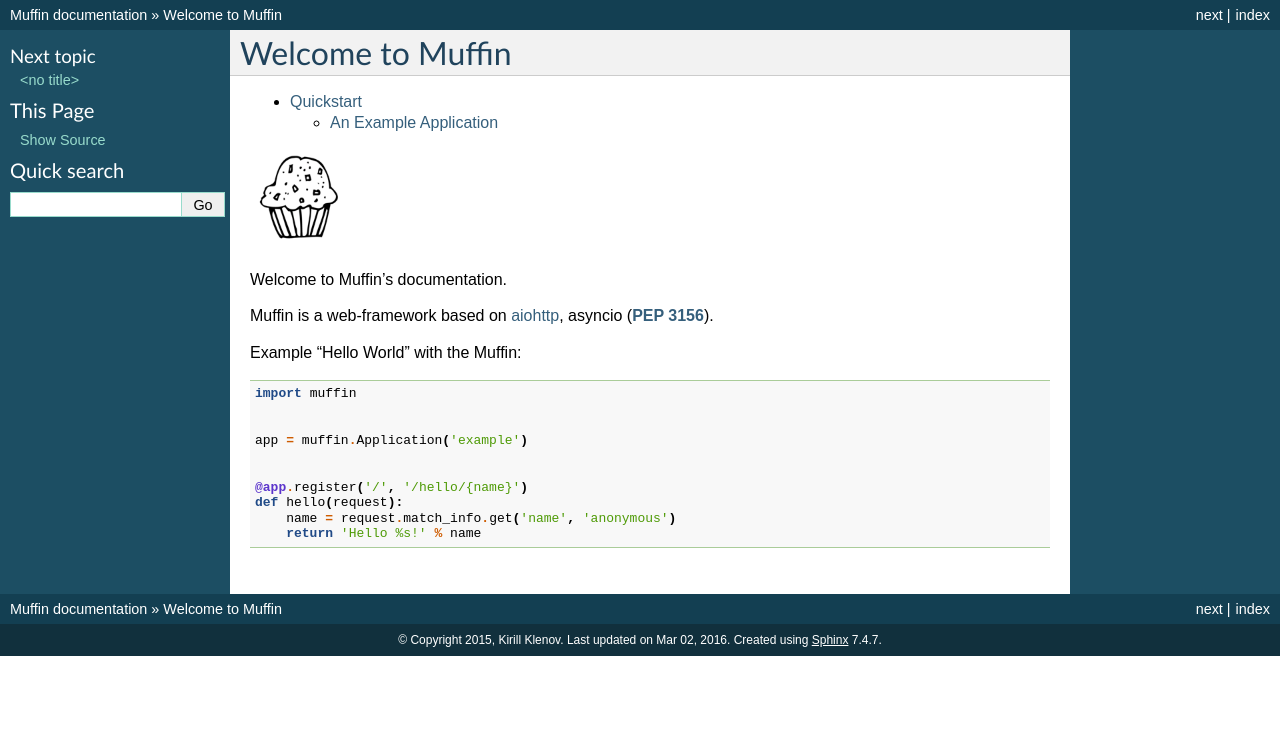
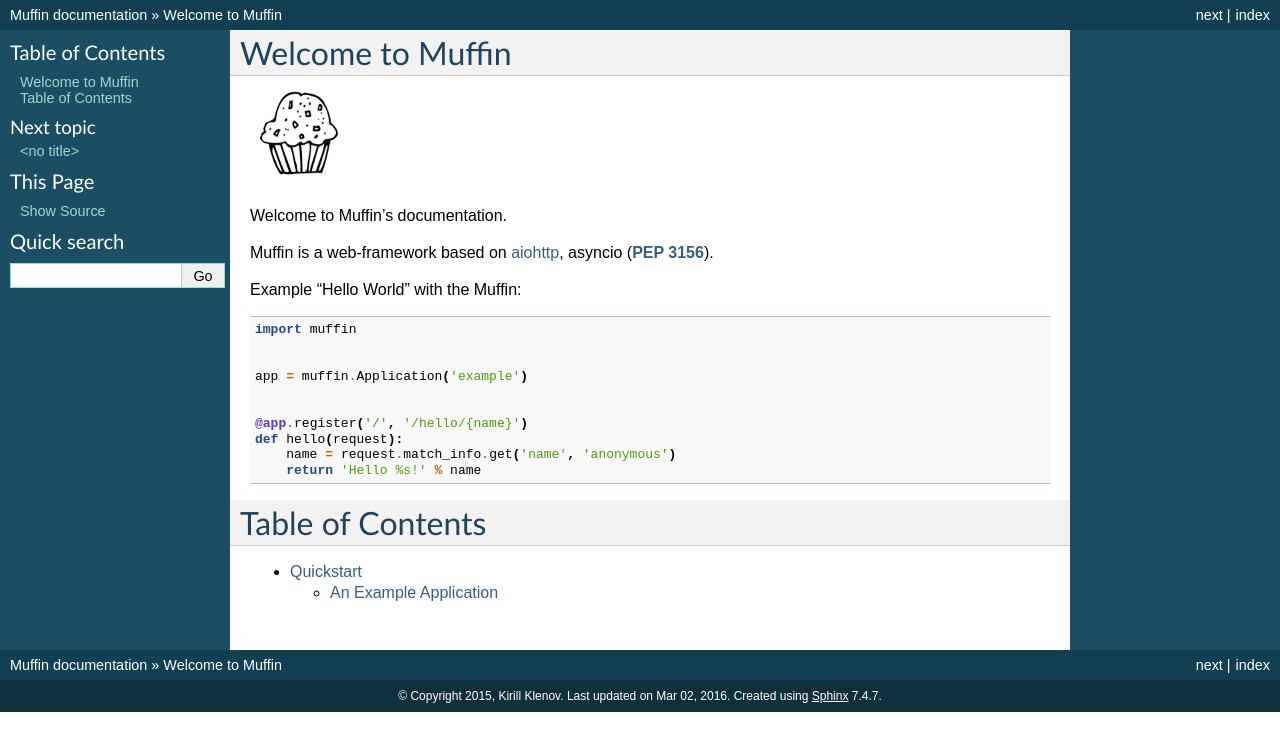
Before and after one commit to klen/muffin, a Sphinx documentation site: the page built from docs/index.rst, in a window 1280 px wide. Shown: the top 751 px of the page. Built offline with Sphinx 7.4.7, drawn with Linux system fonts in a browser that asks for light colours.

Commit message:
added title to table of contents

```diff
--- a/docs/index.rst
+++ b/docs/index.rst
@@ -32,4 +26,13 @@
         return 'Hello %s!' % name
 
 
+Table of Contents
+=================
+
+.. toctree::
+
+   installation
+   quickstart
+
+
 .. _aiohttp: http://aiohttp.readthedocs.org/en/stable/
```
Also changed, not shown: other parts of docs/index.rst (+0 -6 lines).
